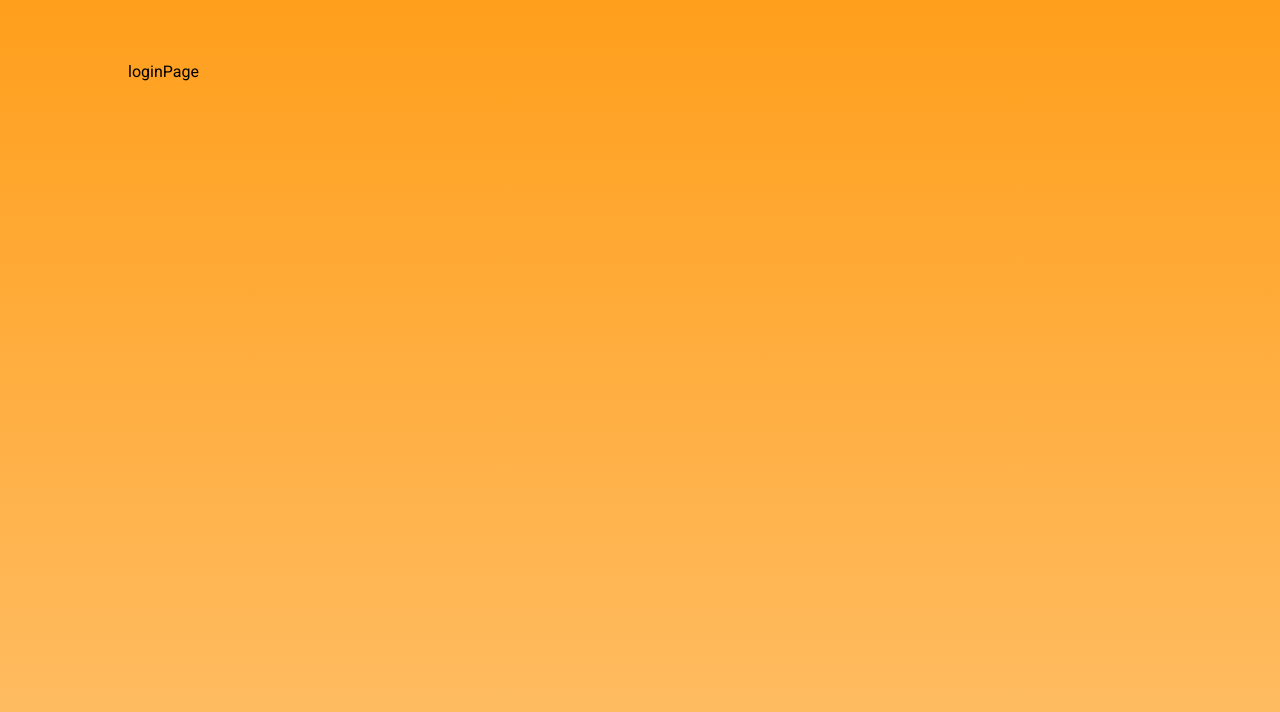
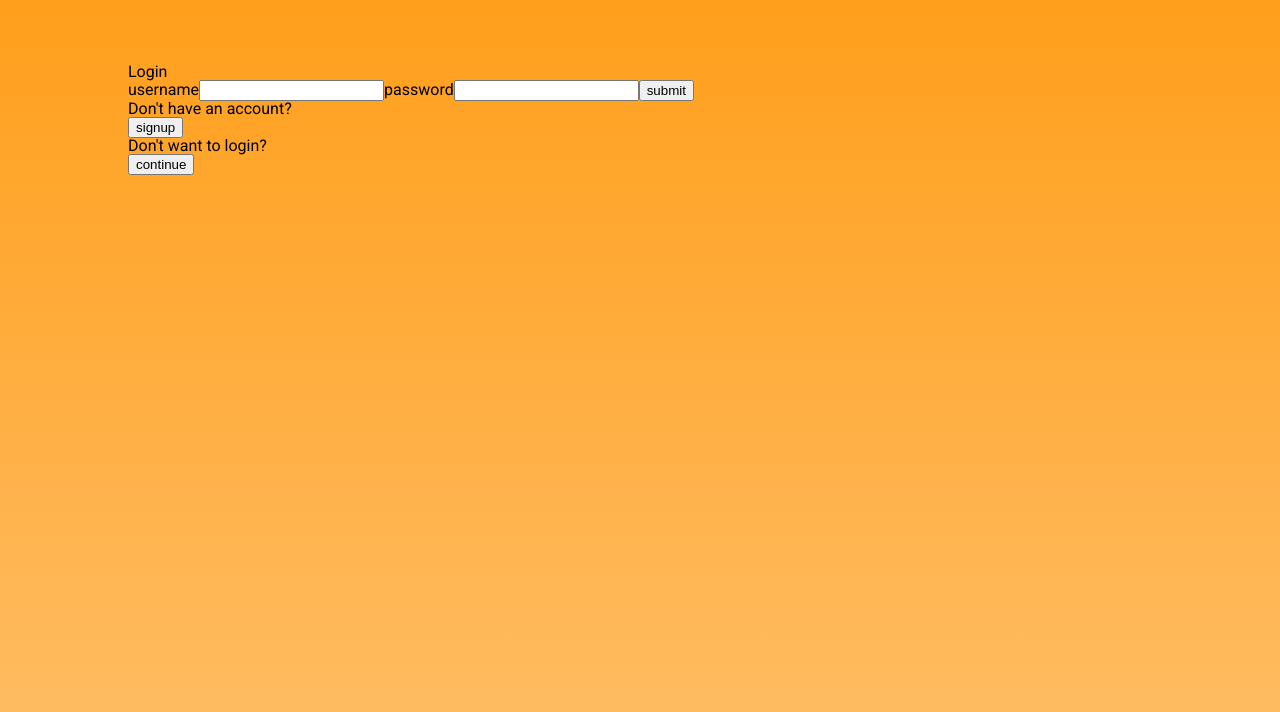
Before and after one commit to BrooksPoltl/weather-app, a React (Create React App) app in the folder client/: page /login in a window 1280 px wide. Shown: the top 712 px of the page. Built offline with nearby package versions, Linux system fonts and the light colour scheme.

Commit message:
login working with option.

```diff
--- a/client/src/App.js
+++ b/client/src/App.js
@@ -28,7 +28,10 @@ const mapStatetoProps = state =>{
       error: state.weatherReducer.error,
       registerError: state.authReducer.registerError,
       registering: state.authReducer.registering,
-      registered: state.authReducer.registered
+      registered: state.authReducer.registered,
+      loggingIn: state.authReducer.loggingIn,
+      loggedIn: state.authReducer.loggedIn,
+      loginError: state.authReducer.loginError
     }
 }
 
--- a/client/src/actions/Auth.js
+++ b/client/src/actions/Auth.js
@@ -35,7 +35,7 @@ export const login = (body) =>{
     return dispatch =>{
         dispatch({type: LOGGING_IN})
         axios.post(`${BASE_URL}/api/login`, body).then(res=>{
-            console.log(res)
+            localStorage.setItem('token', res.data.token);
             dispatch({type: LOGGED_IN, payload: res});
         }).catch(err=>{
             console.log(err);
--- /dev/null
+++ b/client/src/components/LoginPage/LoginForm.js
@@ -0,0 +1,57 @@
+import React,  { useState, useEffect } from 'react';
+
+import changeHandler from '../../helpers/changeHandler';
+import { LoadingIcon }  from '../AddCityForm/AddCityForm.styling';
+
+const SignupForm = (props) =>{
+    const [user, setUser] = useState({});
+    const [errorMessage, setErrorMessage] = useState("");
+    useEffect(()=>{
+        if(props.loginError){
+            setErrorMessage("could not login, username or password incorrect");
+        }
+        if(props.loggedIn){
+            props.history.push("/dashboard");
+        }
+    })
+    const handleSubmit = (event) =>{
+        event.preventDefault();
+
+        user.password = user.password.toString();
+        user.username = user.username.toString();
+        props.login({ username: user.username, password: user.password})
+    }
+    return(
+        <div>
+            <h1>Login</h1>
+            <form>
+                <label>username</label>
+                <input
+                    type = "text"
+                    name = "username"
+                    onChange = {(event) =>changeHandler(event, user, setUser)}
+                />
+                <label>password</label>
+                <input
+                    type = "password"
+                    name = "password"
+                    onChange = {(event) =>changeHandler(event, user, setUser)}
+                />
+                {
+                    props.loggingIn
+                    ?   <LoadingIcon>
+                            <i className="fas fa-circle-notch fa-spin"></i>
+                        </LoadingIcon>
+                    :   <button onClick = {(event)=>handleSubmit(event)}>submit</button>
+                }
+                {
+                    errorMessage
+                    ?<p>{errorMessage}</p>
+                    :null
+                }
+            </form>
+        </div>
+    )
+}
+
+export default SignupForm;
--- /dev/null
+++ b/client/src/components/LoginPage/LoginOptions.js
@@ -0,0 +1,19 @@
+import React from 'react';
+
+
+const LoginOptions = (props) =>{
+    return (
+        <div>
+            <div>
+                <p>Don't have an account? </p>
+                <button onClick = {()=> props.history.push('/')}>signup</button>
+            </div>
+            <div>
+                <p>Don't want to login?</p>
+                <button onClick = {()=> props.history.push('/dashboard')}>continue</button>
+            </div>
+        </div>
+    )
+}
+
+export default LoginOptions;
--- a/client/src/pages/LoginPage/LoginPage.js
+++ b/client/src/pages/LoginPage/LoginPage.js
@@ -1,10 +1,14 @@
 import React from 'react';
 import { AppContainer } from '../DashboardPage/DashboardPage.styling';
 
-const LoginPage = () =>{
+import LoginForm from '../../components/LoginPage/LoginForm';
+import LoginOptions from '../../components/LoginPage/LoginOptions';
+
+const LoginPage = (props) =>{
     return (
         <AppContainer>
-            loginPage
+            <LoginForm {...props}/>
+            <LoginOptions {...props}/>
         </AppContainer>
     )
 }
```
